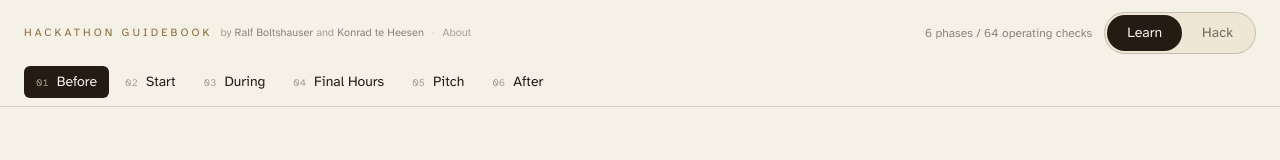
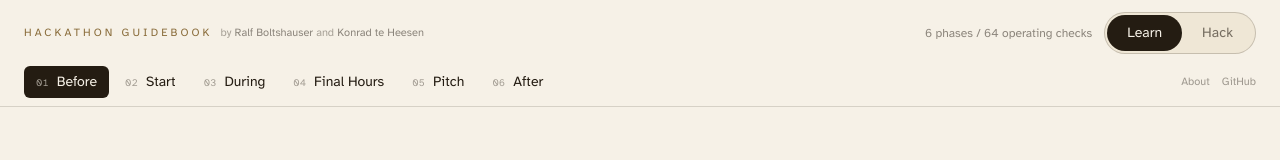
Before and after one commit to ralfboltshauser/hackathon-guidebook, a Next.js app: page / in a window 1280 px wide. Shown: the top 160 px of the page. Built offline with nearby package versions, Linux system fonts and the light colour scheme.

Commit message:
Move secondary links into phase header

```diff
--- a/app/Guidebook.tsx
+++ b/app/Guidebook.tsx
@@ -120,13 +120,6 @@ export function Guidebook() {
                 Konrad te Heesen
               </a>
             </span>
-            <span className="font-sans text-[11px] text-[#241c12]/25">·</span>
-            <Link
-              href="/about"
-              className="font-sans text-[11px] text-[#241c12]/38 underline-offset-4 transition-colors hover:text-[#241c12]/65 hover:underline"
-            >
-              About
-            </Link>
           </div>
 
           <div className="flex items-center justify-between gap-3 lg:justify-end">
@@ -148,7 +141,8 @@ export function Guidebook() {
           </div>
         </div>
 
-        <div className="mx-auto max-w-7xl overflow-x-auto px-4 pb-2 sm:px-6">
+        <div className="mx-auto flex max-w-7xl items-center justify-between gap-4 px-4 pb-2 sm:px-6">
+          <div className="min-w-0 overflow-x-auto">
             <ol className="flex min-w-max gap-1">
               {guide.map((p, i) => {
                 const active = i === phaseIdx;
@@ -196,6 +190,23 @@ export function Guidebook() {
                 );
               })}
             </ol>
+          </div>
+          <nav className="flex flex-shrink-0 items-center gap-3 font-sans text-[11px] text-[#241c12]/42">
+            <Link
+              href="/about"
+              className="underline-offset-4 transition-colors hover:text-[#241c12]/70 hover:underline"
+            >
+              About
+            </Link>
+            <a
+              href="https://github.com/ralfboltshauser/hackathon-guidebook"
+              target="_blank"
+              rel="noreferrer"
+              className="underline-offset-4 transition-colors hover:text-[#241c12]/70 hover:underline"
+            >
+              GitHub
+            </a>
+          </nav>
         </div>
       </div>
 
--- a/app/about/page.tsx
+++ b/app/about/page.tsx
@@ -60,7 +60,7 @@ export default function AboutPage() {
                 Ralf Boltshauser, Samuel Baumgartner, Marco Pagano, and Lionel
                 Ding started competing at hackathons together. They kept placing
                 well. At Start Hack, ETH AI Hack, BaselHack, Moin Hack. After
-                each event they wrote down what had worked and what hadn't.
+                each event they wrote down what had worked and what hadn&apos;t.
               </p>
               <p>
                 Over time that document became their operating system. The
@@ -75,7 +75,7 @@ export default function AboutPage() {
         <div className="border-b border-[#241c12]/15 py-14">
           <p className="max-w-2xl text-[1.35rem] font-light leading-[1.55] text-[#241c12]/65">
             At Start Hack they met Konrad and his team. They shared the guidebook.
-            Konrad's team used it and won their next hackathon. They came back
+            Konrad&apos;s team used it and won their next hackathon. They came back
             with things the guide had missed.
           </p>
         </div>
```
Lines whose indentation alone changed are shown as unchanged.
